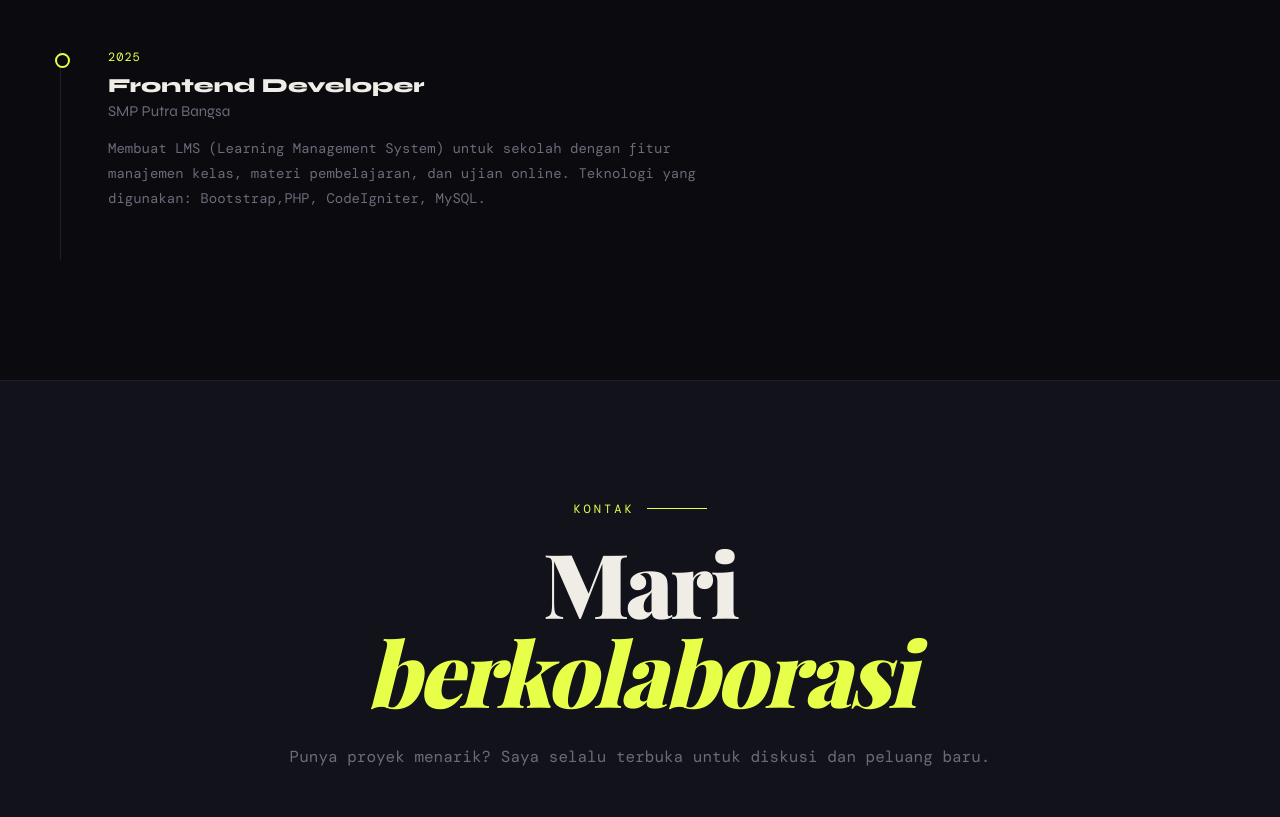
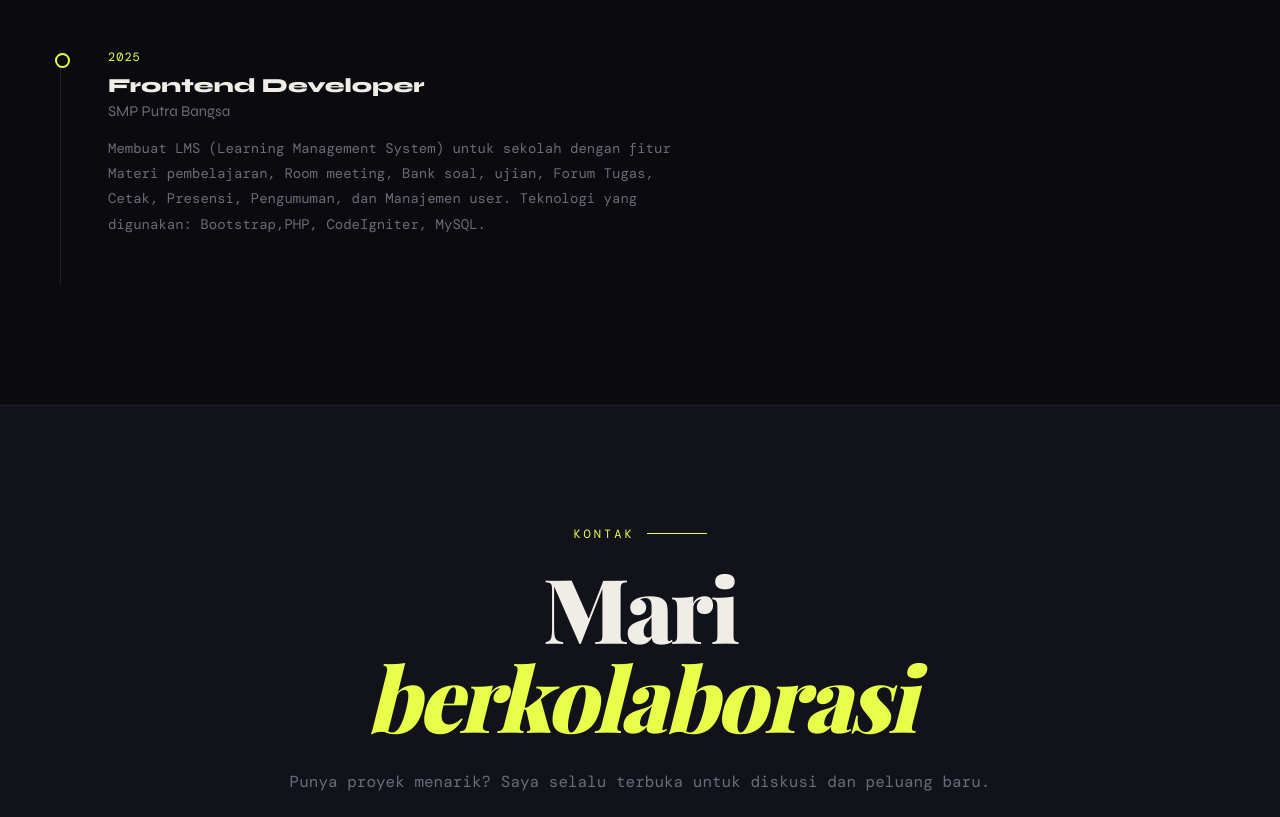
Before and after one commit to Rizkiaprians/portfolio-new, a React (Vite) app: page / in a window 1280 px wide. Shown: the part 4000-4817 px from the top of the page. Built offline with nearby package versions, Linux system fonts and the light colour scheme; a web font is replaced by a local one.

Commit message:
lanjutan

```diff
--- a/src/data/experience.js
+++ b/src/data/experience.js
@@ -6,7 +6,7 @@ const experience = [
     period: "2025",
     role: "Frontend Developer",
     company: "SMP Putra Bangsa",
-    desc: "Membuat LMS (Learning Management System) untuk sekolah dengan fitur manajemen kelas, materi pembelajaran, dan ujian online. Teknologi yang digunakan: Bootstrap,PHP, CodeIgniter, MySQL.",
+    desc: "Membuat LMS (Learning Management System) untuk sekolah dengan fitur Materi pembelajaran, Room meeting, Bank soal, ujian, Forum Tugas, Cetak, Presensi, Pengumuman, dan Manajemen user. Teknologi yang digunakan: Bootstrap,PHP, CodeIgniter, MySQL.",
   },
 ];
 
```
